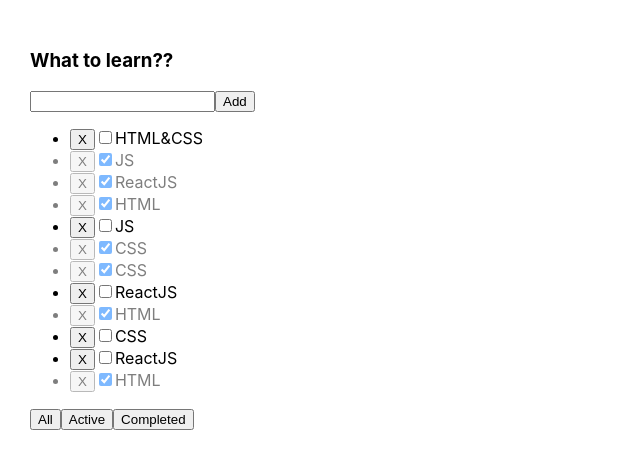
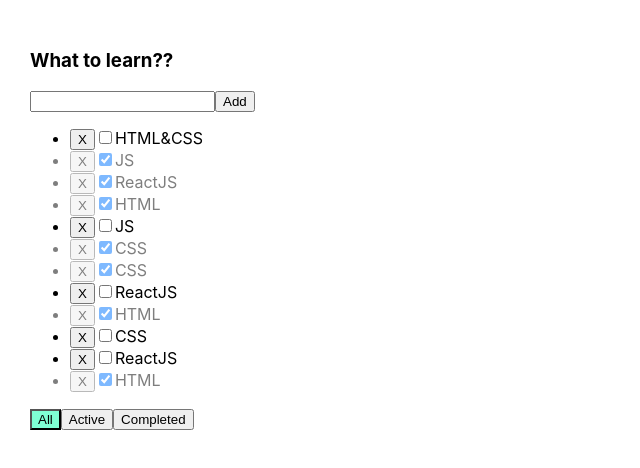
Before and after one commit to denbarabraza/Todolist, a React (Create React App) app: page / in a window 1280 px wide. Shown: the top 468 px of the page, without its empty margins (0-640 px from the left). Built offline with nearby package versions, Linux system fonts and the light colour scheme.

Commit message:
Monday_04up

```diff
--- a/src/App.tsx
+++ b/src/App.tsx
@@ -52,12 +52,8 @@ function App() {
     }
 
     //Изменение значения checked
-    const changeTaskStatus=(taskID:string, isDone: boolean)=>{
-        let task=tasks.find((e)=>e.id===taskID)
-        if(task){
-            task.isDone=isDone
-        }
-        setTask([...tasks])
+    const changeTaskStatus=(taskID: string, isDone: boolean)=>{
+        setTask(tasks.map(e=>e.id===taskID ? {...e, isDone: isDone}: e))
     }
 
     return (
@@ -69,6 +65,7 @@ function App() {
                 filteredTask={filteredTask}
                 addTasks={addTasks}
                 changeTaskStatus={changeTaskStatus}
+                filter={filter}
             />
         </div>
     );
--- a/src/Todolist.tsx
+++ b/src/Todolist.tsx
@@ -14,6 +14,7 @@ type TodolistPropsType = {
     filteredTask: (v: FilteredType) => void
     addTasks: (title: string) => void
     changeTaskStatus: (taskID: string, isDone: boolean) => void
+    filter: FilteredType
 }
 
 export const Todolist: React.FC<TodolistPropsType> = (props) => {
@@ -46,7 +47,9 @@ export const Todolist: React.FC<TodolistPropsType> = (props) => {
     const filterTsarTasksHandler = (v: FilteredType) => {
         props.filteredTask(v)
     }
-
+    const onChangeStatus = (tID: string, isDone: boolean) => {
+        props.changeTaskStatus(tID, isDone)
+    }
 
     return (
         <div>
@@ -68,10 +71,6 @@ export const Todolist: React.FC<TodolistPropsType> = (props) => {
             <ul>
                 {props.tasks.map((el) => {
 
-                    const onChangeStatus = (e: ChangeEvent<HTMLInputElement>) => {
-                        props.changeTaskStatus(el.id, e.currentTarget.checked)
-                    }
-
                     return (
                         <li key={el.id} className={el.isDone ? 'is-done' : ''}>
                             <Button
@@ -81,7 +80,7 @@ export const Todolist: React.FC<TodolistPropsType> = (props) => {
                             <input
                                 type={"checkbox"}
                                 checked={el.isDone}
-                                onChange={onChangeStatus}
+                                onChange={(event) => onChangeStatus(el.id, event.currentTarget.checked)}
                             />
                             <span>{el.title}</span>
                         </li>
@@ -94,18 +93,21 @@ export const Todolist: React.FC<TodolistPropsType> = (props) => {
                 callBack={() => {
                     filterTsarTasksHandler('All')
                 }}
+                filter={props.filter}
             />
             <Button
                 name={'Active'}
                 callBack={() => {
                     filterTsarTasksHandler('Active')
                 }}
+                filter={props.filter}
             />
             <Button
                 name={'Completed'}
                 callBack={() => {
                     filterTsarTasksHandler('Completed')
                 }}
+                filter={props.filter}
             />
         </div>
     )
--- a/src/components/Button.tsx
+++ b/src/components/Button.tsx
@@ -1,17 +1,23 @@
 import React from "react";
+import {FilteredType} from "../App";
 
-type ButtonPropsType={
+type ButtonPropsType = {
     name: string
-    callBack: ()=>void
+    callBack: () => void
+    filter?: FilteredType
 }
 
-export const Button: React.FC<ButtonPropsType>=(props)=>{
-    const onClickButtonHandler=()=>{
+export const Button: React.FC<ButtonPropsType> = (props) => {
+    const onClickButtonHandler = () => {
         return (
             props.callBack()
         )
     }
-    return(
-        <button onClick={onClickButtonHandler}>{props.name}</button>
+    return (
+        <button
+            onClick={onClickButtonHandler}
+            className={props.name === props.filter ? 'active-filter' : ''}>
+            {props.name}
+        </button>
     )
 }
```
